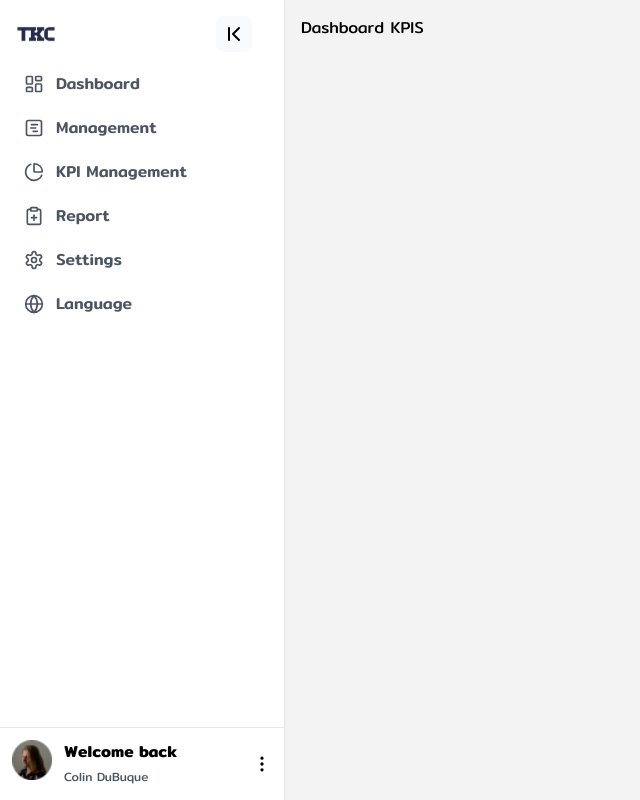
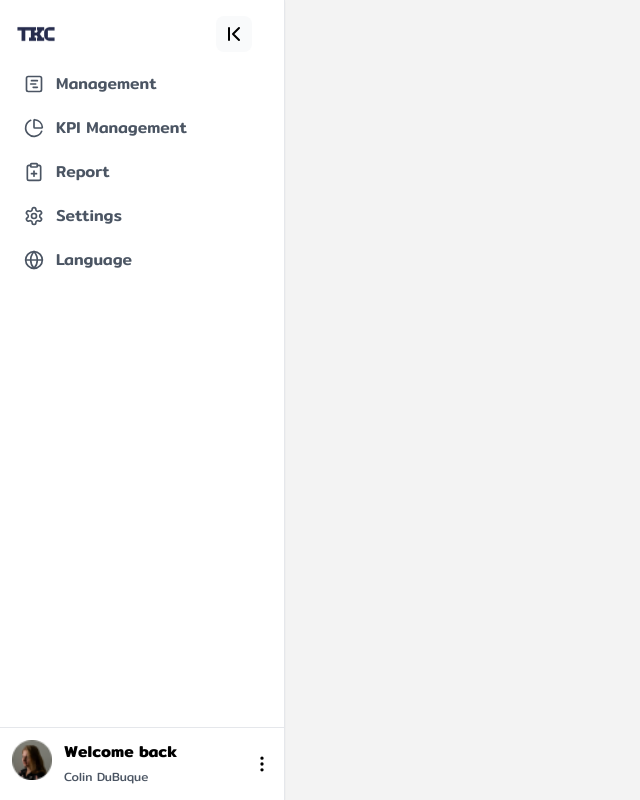
Before and after one commit to nannapas4869/turnkey, a React (Vite) app: page / in a window 1280 px wide. Shown: the whole page, without its empty margins (0-640 px from the left). Built offline with nearby package versions, Linux system fonts and the light colour scheme.

Commit message:
success something

```diff
--- a/src/App.jsx
+++ b/src/App.jsx
@@ -28,7 +28,6 @@ function App() {
     <>
       <div className="flex">
         <Sidebar expanded={expanded} setExpaned={setExpanded}>
-          <SidebarItem icon={<LayoutDashboard size={20} />} text="Dashboard" to="/Dashboard" />
           <SidebarItem icon={<SquareChartGantt size={20} />} text="Management" to="/Management"
           submenu = {[
               { text: "Department", to: "/Department", icon: <Circle size={10} /> },
@@ -61,7 +60,6 @@ function App() {
         </Sidebar>
         <div className="flex-1 p-4">
           <Routes>
-            <Route path="/" element={<Dashboard />} />
             <Route path="/Dashboard" element={<Dashboard />} />
             <Route path="/Management" element={<Management />} />
             <Route path="/Category" element={<Category/>} />
```
